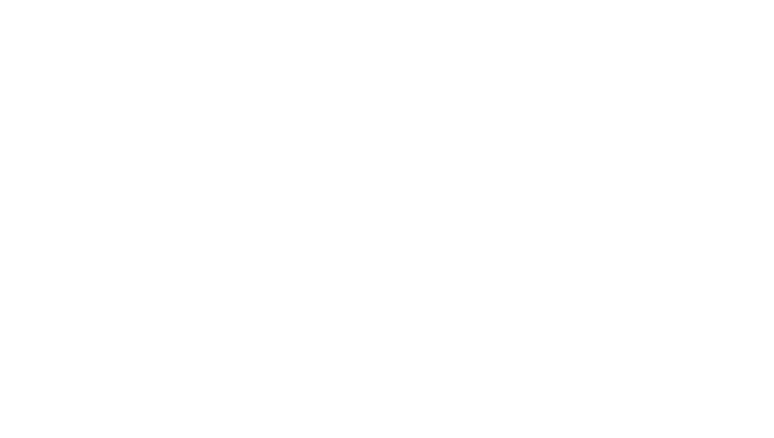
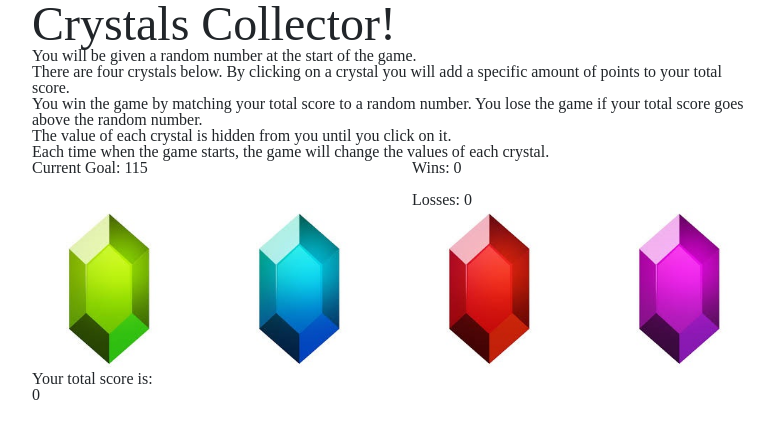
Before and after one commit to alecfharris/crystal-collector, a plain HTML site: page index.html in a window 1280 px wide. Shown: the whole page, without its empty margins (53-827 px from the left). Drawn offline with nearby package versions, Linux system fonts and the light colour scheme.

Commit message:
completed javascript

```diff
--- a/assets/css/style.css
+++ b/assets/css/style.css
@@ -0,0 +1,3 @@
+#game-title{
+    font-size: 48px;
+}
--- a/assets/javascript/game.js
+++ b/assets/javascript/game.js
@@ -0,0 +1,75 @@
+var currentGoalNumber = 0;
+var wins = 0;
+var losses = 0;
+var totalScoreNumber = 0;
+var greenNumber = 0;
+var blueNumber = 0;
+var redNumber = 0;
+var purpleNumber = 0;
+
+$(document).ready(function(){
+    // Make a function that will generate a random number and set that to the current goal number
+    function getRndInteger(min, max) {
+    return Math.floor(Math.random() * (max - min + 1) ) + min;
+    }
+    function setNumbers() {
+        currentGoalNumber = getRndInteger(19,120);
+        greenNumber = getRndInteger(1,12);
+        blueNumber = getRndInteger(1,12);
+        redNumber = getRndInteger(1,12);
+        purpleNumber = getRndInteger(1,12);
+        totalScoreNumber = 0;
+
+        updateScore();
+
+        $("#current-goal").text("Current Goal: " + currentGoalNumber);
+
+        // console.log("Current Goal: " + currentGoalNumber);
+        // console.log("Green: " + greenNumber);
+        // console.log("Blue: " + blueNumber);
+        // console.log("Red: " + redNumber);
+        // console.log("Purple: " + purpleNumber);
+    }
+    setNumbers();
+    // Make a function that updates the totalScore
+    function updateScore(){
+        $("#total-score-number").text(totalScoreNumber);
+    }
+    // Make a function to check if the total score is the right number
+    function checkScore(){
+        if(totalScoreNumber === currentGoalNumber && currentGoalNumber != 0){
+            wins++;
+            $("#wins").text("Wins: " + wins);
+            setNumbers();
+        }
+        else if(totalScoreNumber > currentGoalNumber){
+            losses++;
+            $("#losses").text("Losses: " + losses);
+            setNumbers();
+        }
+    }
+    // Make a function that updates the score upon clicking a crystal
+    $("#green-crystal").on("click", function() {
+        totalScoreNumber += greenNumber;
+        updateScore();
+        checkScore();
+    });
+
+    $("#blue-crystal").on("click", function() {
+        totalScoreNumber += blueNumber;
+        updateScore();
+        checkScore();
+    });
+
+    $("#red-crystal").on("click", function() {
+        totalScoreNumber += redNumber;
+        updateScore();
+        checkScore();
+    });
+
+    $("#purple-crystal").on("click", function() {
+        totalScoreNumber += purpleNumber;
+        updateScore();
+        checkScore();
+    });
+})
--- a/index.html
+++ b/index.html
@@ -4,9 +4,64 @@
     <meta charset="UTF-8">
     <meta name="viewport" content="width=device-width, initial-scale=1.0">
     <meta http-equiv="X-UA-Compatible" content="ie=edge">
-    <title>Document</title>
+    <title>Crystal Collector</title>
+    <link rel="stylesheet" href="https://stackpath.bootstrapcdn.com/bootstrap/4.1.3/css/bootstrap.min.css" integrity="sha384-MCw98/SFnGE8fJT3GXwEOngsV7Zt27NXFoaoApmYm81iuXoPkFOJwJ8ERdknLPMO" crossorigin="anonymous">
+    <link rel="stylesheet" href="assets/css/reset.css">
+    <link rel="stylesheet" href="assets/css/style.css">
+
 </head>
-<body>
+<body class="background">
+    <div class="container">
+        <div class="row">
+            <div class="col-md-8">
+                <div id="game-title">Crystals Collector!</div>
+            </div>
+        </div>
+        <div class="row">
+            <div class="col-md-8" id="instructions">
+                <p>You will be given a random number at the start of the game.</p>
+                <p>There are four crystals below. By clicking on a crystal you
+                    will add a specific amount of points to your total score.</p>
+                <p>You win the game by matching your total score to a random
+                    number. You lose the game if your total score goes above the random number.</p>
+                <p>The value of each crystal is hidden from you until you click on it.</p>
+                <p>Each time when the game starts, the game will change the values of each
+                    crystal.</p>
+            </div>
+        </div>
+        <div class="row">
+            <div class="col-md-4" id="current-goal">40</div>
+            <div class="col-md-2" id="wins-losses">
+                <p id="wins">Wins: 0</p>
+                <br>
+                <p id="losses">Losses: 0</p>
+            </div>
+        </div>
+        <div class="row">
+            <div class="col-md-2" id="green-crystal">
+                <img class = "image img-fluid" src="assets/images/green-rupee.jpg"/>
+            </div>
+            <div class="col-md-2" id="blue-crystal">
+                <img class = "image img-fluid" src="assets/images/blue-rupee.jpg"/>
+            </div>
+            <div class="col-md-2" id="red-crystal">
+                <img class = "image img-fluid" src="assets/images/red-rupee.jpg"/>
+            </div>
+            <div class="col-md-2" id="purple-crystal">
+                <img class = "image img-fluid" src="assets/images/purple-rupee.jpg"/>
+            </div>
+        </div>
+        <div class="row">
+            <div class="col-md-4" id="total-score-heading">Your total score is: </div>
+        </div>
+        <div class="row">
+            <div class="col-md-4" id="total-score-number">0</div>
+        </div>
+    </div>
 
 </body>
+<script src="https://code.jquery.com/jquery-3.3.1.slim.min.js" integrity="sha384-q8i/X+965DzO0rT7abK41JStQIAqVgRVzpbzo5smXKp4YfRvH+8abtTE1Pi6jizo" crossorigin="anonymous"></script>
+<script src="https://cdnjs.cloudflare.com/ajax/libs/popper.js/1.14.3/umd/popper.min.js" integrity="sha384-ZMP7rVo3mIykV+2+9J3UJ46jBk0WLaUAdn689aCwoqbBJiSnjAK/l8WvCWPIPm49" crossorigin="anonymous"></script>
+<script src="https://stackpath.bootstrapcdn.com/bootstrap/4.1.3/js/bootstrap.min.js" integrity="sha384-ChfqqxuZUCnJSK3+MXmPNIyE6ZbWh2IMqE241rYiqJxyMiZ6OW/JmZQ5stwEULTy" crossorigin="anonymous"></script>
+<script src="assets/javascript/game.js"></script>
 </html>
```
Also changed, not shown: assets/images/blue-rupee.jpg (added), assets/images/green-rupee.jpg (added), assets/images/purple-rupee.jpg (added), assets/images/red-rupee.jpg (added).
